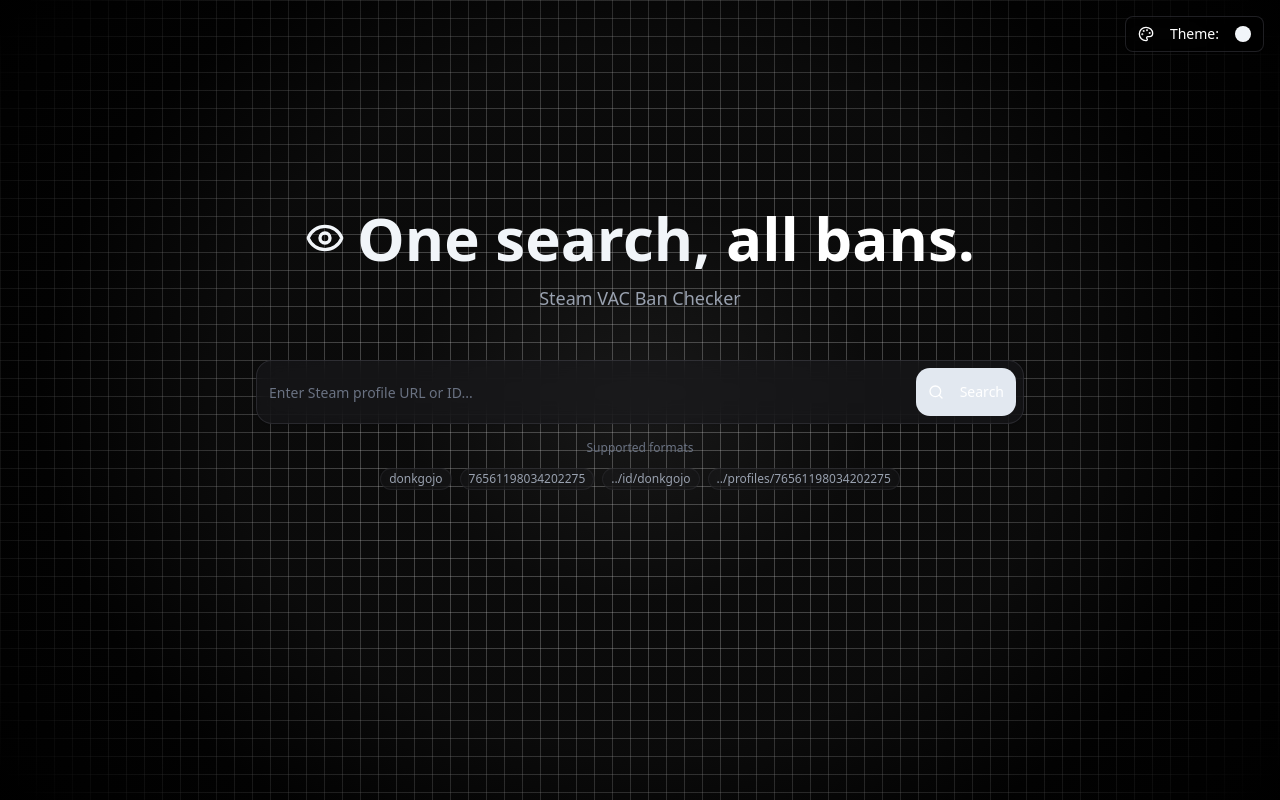
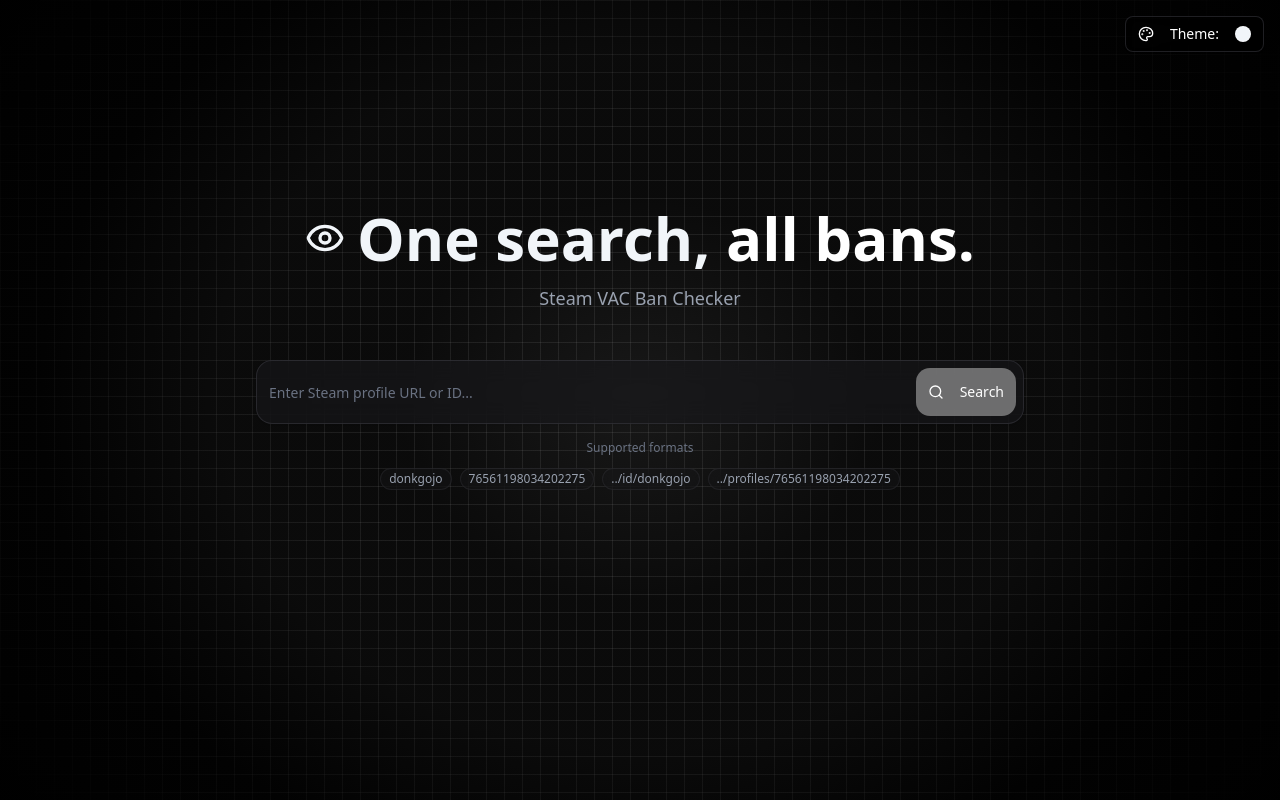
Before and after one commit to fentashot/who-went-on-vacation, a Next.js app: page / in a window 1280 px wide. Built offline with nearby package versions, Linux system fonts and the light colour scheme.

Commit message:
Minor fixes, bg

```diff
--- a/app/page.tsx
+++ b/app/page.tsx
@@ -58,7 +58,7 @@
     if (!result?.bannedFriends) return [];
     return result.bannedFriends
       .filter(f => !searchQuery.trim() || f.personaname.toLowerCase().includes(searchQuery.toLowerCase()))
-      .sort((a, b) => (sortOrder === 'newest' ? 1 : -1) * (b.DaysSinceLastBan - a.DaysSinceLastBan));
+      .sort((a, b) => sortOrder === 'newest' ? a.DaysSinceLastBan - b.DaysSinceLastBan : b.DaysSinceLastBan - a.DaysSinceLastBan);
   }, [result?.bannedFriends, searchQuery, sortOrder]);
 
   const handleSubmit = async (e: React.FormEvent) => {
@@ -190,12 +190,12 @@
                   <h2 className="text-2xl font-bold text-white mb-4">{result.message}</h2>
                   {result.totalFriends !== undefined && (
                     <div className="flex items-center justify-center gap-3 flex-wrap">
-                      <Badge variant="outline" className="bg-black/30 border-zinc-700/50 text-white px-4 py-2 backdrop-blur-sm w-52">
-                        <Users className="w-4 h-4 mr-2 text-zinc-400" />
+                      <Badge variant="outline" className="bg-black/30 border-zinc-700/50 text-white px-4 py-2 backdrop-blur w-52 text-sm">
+                        <Users className="min-w-4 min-h-4 mr-1 text-zinc-400" />
                         Total friends: <span className="font-bold ml-1">{result.totalFriends}</span>
                       </Badge>
-                      <Badge variant="outline" className="bg-black/30 text-white px-4 py-2 backdrop-blur-sm w-52 transition-all duration-500" style={{ borderColor: `${themeConfig.accent}80` }}>
-                        <Eye className="w-4 h-4 mr-2 transition-colors duration-500" style={{ color: themeConfig.text }} />
+                      <Badge variant="outline" className="bg-black/30 text-white px-4 py-2 backdrop-blur-sm w-52 text-sm transition-all duration-500" style={{ borderColor: `${themeConfig.accent}80` }}>
+                        <Eye className="min-w-4 min-h-4 mr-1 transition-colors duration-500" style={{ color: themeConfig.text }} />
                         With bans: <span className="font-bold ml-1 transition-colors duration-500" style={{ color: themeConfig.text }}>{result.bannedFriends.length}</span>
                       </Badge>
                     </div>
@@ -204,7 +204,7 @@
 
                 {result.bannedFriends.length > 0 ? (
                   <>
-                    <div className="mb-6 flex flex-col sm:flex-row gap-3">
+                    <div className="mb-6 flex flex-col sm:flex-row gap-3 md:px-12 lg:px-2">
                       <Input
                         type="text"
                         value={searchQuery}
@@ -225,7 +225,7 @@
                     )}
 
                     {filteredAndSortedFriends.length > 0 ? (
-                      <div className="grid grid-cols-1 md:grid-cols-2 gap-3 min-h-[200px]">
+                      <div className="grid md:px-12 lg:px-2 grid-cols-1 lg:grid-cols-2 gap-3 min-h-[200px]">
                         {filteredAndSortedFriends.map((friend, index) => (
                           <div
                             key={friend.steamid}
--- a/components/banned-friend-card.tsx
+++ b/components/banned-friend-card.tsx
@@ -22,7 +22,7 @@
 
 export function BannedFriendCard({ friend }: { friend: BannedFriend }) {
   return (
-    <Card className="bg-zinc-900/60 border-zinc-800/50 hover:border-zinc-700 transition-colors backdrop-blur-md">
+    <Card className="bg-zinc-900/60 border-zinc-800/50 hover:border-zinc-700 transition-colors backdrop-blur">
       <CardContent>
         <div className="flex items-start gap-4">
           <Image src={friend.avatarmedium} alt={friend.personaname} width={64} height={64} className="rounded-lg" />
--- a/components/theme-selector.tsx
+++ b/components/theme-selector.tsx
@@ -92,9 +92,9 @@
     },
     white: {
       gradient: { from: 'rgba(200, 200, 200, 0.12)', via: 'rgba(150, 150, 150, 0.07)', to: 'rgba(100, 100, 100, 0.02)' },
-      gridColor: 'rgba(200, 200, 200, 0.3)',
-      accent: 'rgb(226, 232, 240)',
-      accentHover: 'rgb(203, 213, 225)',
+      gridColor: 'rgba(200, 200, 200, 0.1)',
+      accent: 'rgb(200, 200, 200, 0.5)',
+      accentHover: 'rgb(203, 213, 225, 0.7)',
       text: 'rgb(241, 245, 249)',
       ring: 'rgb(241, 245, 249)',
     },
```
